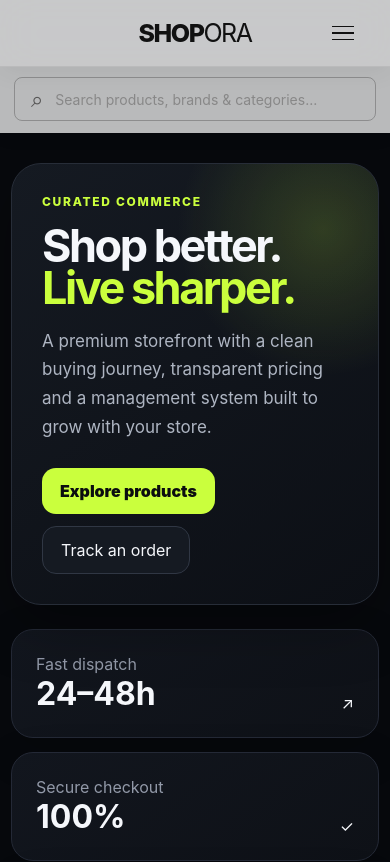
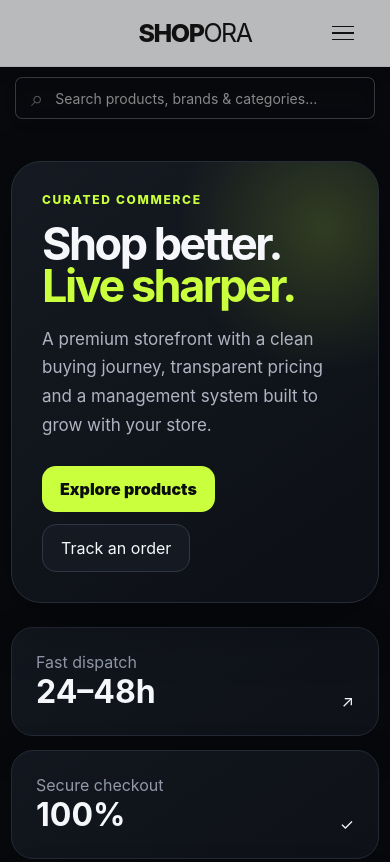
Before and after one commit to ztrendstore/ztrend, a plain HTML site: page index.html in a window 390 px wide. Shown: the top 862 px of the page. Drawn offline with Linux system fonts and the light colour scheme.

Commit message:
Update style.css

```diff
--- a/css/style.css
+++ b/css/style.css
@@ -1073,3 +1073,192 @@ a{color:inherit;text-decoration:none}button,input,select,textarea{font:inherit}b
     background: transparent !important;
   }
 }
+/* =========================================
+   FINAL HEADER + SEARCH
+========================================= */
+
+/* MAIN HEADER = NORMAL, NOT FIXED */
+.site-header {
+  position: relative !important;
+  top: auto !important;
+  left: auto !important;
+  width: 100% !important;
+  transform: translateY(0) !important;
+
+  background: rgba(255, 255, 255, 0.72) !important;
+  backdrop-filter: blur(18px) saturate(150%) !important;
+  -webkit-backdrop-filter: blur(18px) saturate(150%) !important;
+
+  border-bottom: 1px solid rgba(0, 0, 0, 0.07) !important;
+  box-shadow: 0 6px 24px rgba(0,0,0,.04) !important;
+
+  transition: transform .3s ease !important;
+}
+
+/* JS hide */
+.site-header.header-hidden {
+  transform: translateY(-100%) !important;
+}
+
+
+/* =========================================
+   SEARCH AREA
+   NO BACKGROUND / NO STRIP
+========================================= */
+
+.site-search {
+  position: sticky !important;
+  top: 0 !important;
+  z-index: 1000 !important;
+
+  width: 100% !important;
+
+  /* NOTHING BEHIND SEARCH */
+  background: transparent !important;
+  backdrop-filter: none !important;
+  -webkit-backdrop-filter: none !important;
+
+  border: 0 !important;
+  box-shadow: none !important;
+
+  padding: 0 !important;
+}
+
+
+/* Search container also completely transparent */
+
+.search-container {
+  width: min(1440px, 94%) !important;
+  margin: 0 auto !important;
+
+  background: transparent !important;
+
+  padding: 14px 0 16px !important;
+}
+
+
+/* =========================================
+   ONLY THIS IS THE SEARCH STRUCTURE
+========================================= */
+
+.search-box {
+  width: 100% !important;
+  height: 48px !important;
+
+  /* NO WHITE RECTANGLE */
+  background: transparent !important;
+
+  border: 1px solid rgba(0, 0, 0, .24) !important;
+  border-radius: 9px !important;
+
+  box-shadow:
+    inset 0 0 0 1px rgba(255,255,255,.20),
+    0 4px 18px rgba(0,0,0,.025) !important;
+
+  backdrop-filter: blur(8px) !important;
+  -webkit-backdrop-filter: blur(8px) !important;
+
+  padding: 0 16px !important;
+}
+
+
+/* Search focus */
+
+.search-box:focus-within {
+  background: transparent !important;
+
+  border-color: rgba(0,0,0,.55) !important;
+
+  box-shadow:
+    inset 0 0 0 1px rgba(255,255,255,.25),
+    0 0 0 3px rgba(0,0,0,.035) !important;
+}
+
+
+/* Input itself */
+
+.search-box input {
+  background: transparent !important;
+  border: 0 !important;
+  outline: 0 !important;
+}
+
+
+/* =========================================
+   MOBILE
+========================================= */
+
+@media (max-width: 768px) {
+
+  /* Header NEVER fixed */
+  .site-header {
+    position: relative !important;
+    top: auto !important;
+    transform: translateY(0) !important;
+  }
+
+  .site-header.header-hidden {
+    transform: translateY(-100%) !important;
+  }
+
+
+  /* Search remains independently visible */
+  .site-search {
+    position: sticky !important;
+    top: 0 !important;
+    z-index: 1000 !important;
+
+    background: transparent !important;
+    box-shadow: none !important;
+  }
+
+  .search-container {
+    width: 100% !important;
+    padding: 9px 14px 11px !important;
+
+    background: transparent !important;
+  }
+
+  .search-box {
+    height: 44px !important;
+    border-radius: 8px !important;
+
+    background: transparent !important;
+  }
+
+
+  /* =====================================
+     MOBILE MENU MUST BE ABOVE EVERYTHING
+  ===================================== */
+
+  .mobile-menu {
+    position: fixed !important;
+
+    inset: 0 !important;
+
+    width: 100vw !important;
+    height: 100vh !important;
+
+    z-index: 999999 !important;
+
+    background: #090909 !important;
+
+    opacity: 1 !important;
+
+    backdrop-filter: none !important;
+    -webkit-backdrop-filter: none !important;
+
+    overflow-y: auto !important;
+  }
+
+  .mobile-menu.active {
+    display: block !important;
+  }
+
+  /* Completely hide search behind menu */
+  .mobile-menu.active ~ .site-search,
+  body:has(.mobile-menu.active) .site-search {
+    z-index: -1 !important;
+  }
+
+}
```
